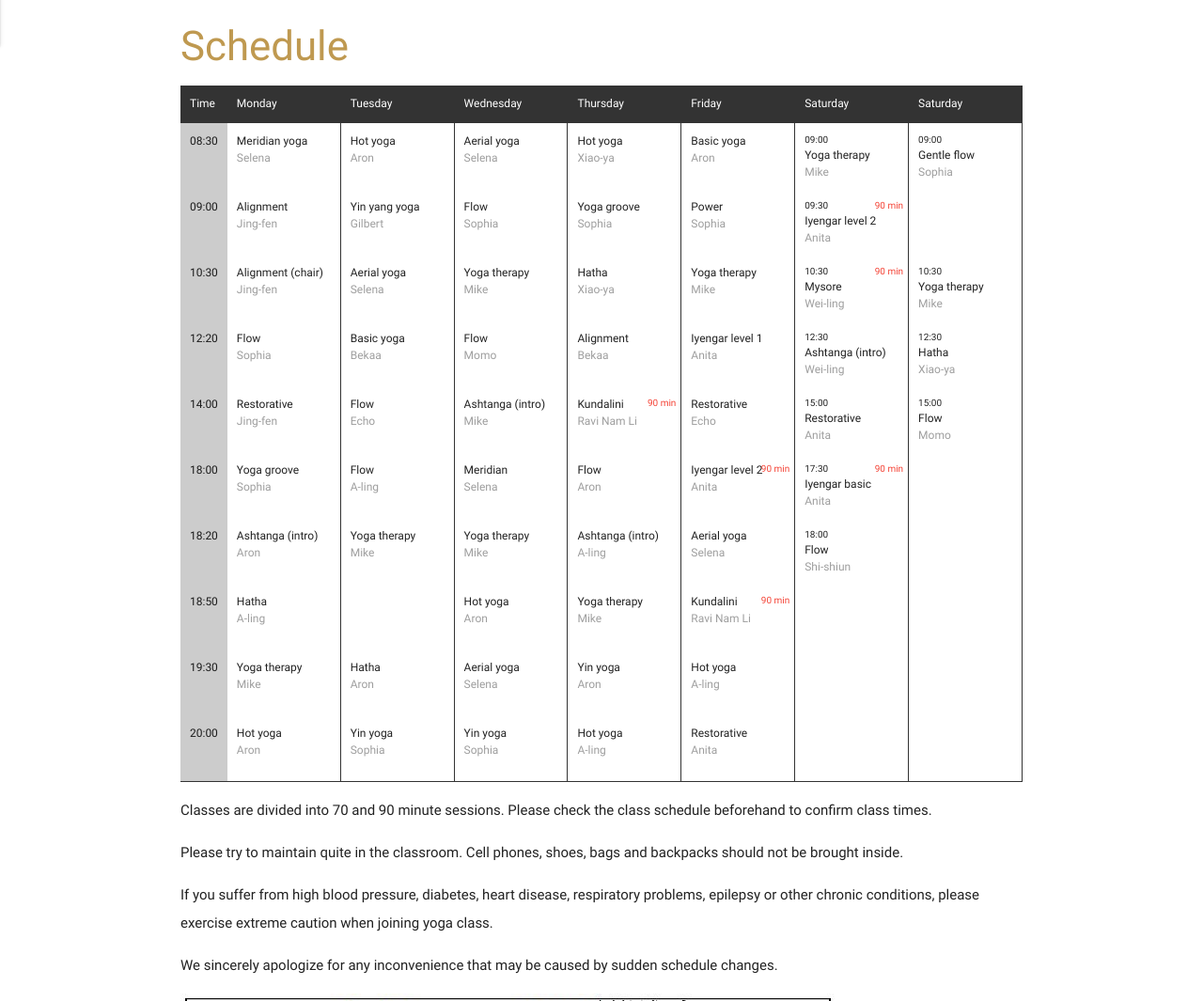
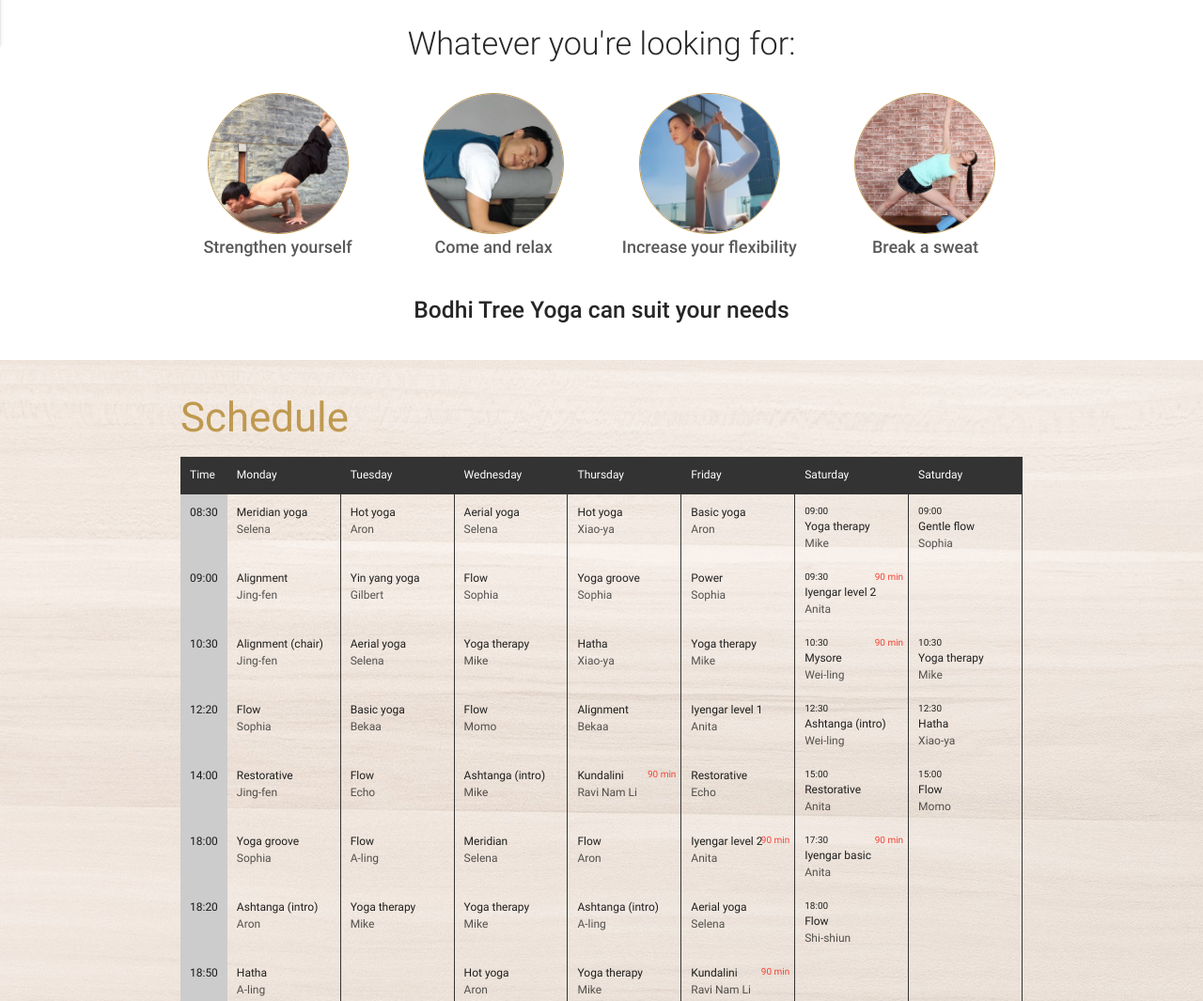
Before and after one commit to thrillstone/bodhitree, a website: page index.html in a window 1280 px wide. Shown: the part 812-1877 px from the top of the page at 94% size. Drawn offline with nearby package versions, Linux system fonts and the light colour scheme; some packages are replaced by stand-ins of ours.

Commit message:
Yoga items

```diff
--- a/assets/materialize/css/style.css
+++ b/assets/materialize/css/style.css
@@ -50,6 +50,10 @@ nav #nav-big li a.last {
 	color: white;
 }
 
+#sidenav-overlay {
+	z-index: 900 !important;
+}
+
 h1 {
 	font-size: 90px;
 	font-family: 'Alegreya';
@@ -68,7 +72,7 @@ p {
 	height: 100vh;
 	width: 100vw;
 	position: relative;
-	background-image: url("/assets/images/yoga.jpg");
+	background-image: url("yoga.jpg");
 	background-size: cover;
 }
 
@@ -178,6 +182,46 @@ p {
 	}
 }
 
+.yoga-items {
+	margin: 40px auto;
+	color: rgba(0, 0, 0, 0.85);
+}
+
+.yoga-items h4 {
+	text-align: center;
+	font-weight: 300;
+}
+
+.yoga-items h5 {
+	text-align: center;
+	font-weight: 500;
+}
+
+.yoga-item {
+	margin: 20px 0;
+}
+
+.yoga-item img {
+	display: block;
+	border: 1px solid #bf9950;
+	border-radius: 75px;
+	height: 150px;
+	width: 150px;
+	margin: auto;
+}
+
+.yoga-item .description {
+	font-size: 18px;
+	font-weight: 500;
+	color: rgba(0, 0, 0, 0.65);
+	text-align: center;
+}
+
+.schedule-container {
+	background-image: url('wood.jpg');
+	margin: 40px 0;
+}
+
 .schedule-columns {
 	display: flex;
 	flex-direction: row;
@@ -228,6 +272,10 @@ p {
 	right: 5px;
 }
 
+.schedule-row .teacher{
+	color: rgba(0, 0, 0, 0.65);
+}
+
 .icon-block {
 	padding: 0 15px;
 }
@@ -237,5 +285,5 @@ p {
 
 footer.page-footer {
 	margin: 0;
-	background-color: #bf9950;
+	background-color: #bfd88d
 }
--- a/index.html
+++ b/index.html
@@ -45,7 +45,39 @@
 		</div>
 	</div>
 
+	<div class="container yoga-items">
+		<h4>Whatever you're looking for:</h4>
+		<div class="row">
+			<div class="col l3 m6 s12">
+				<div class="yoga-item">
+					<img src="assets/images/strengthen.png"/>
+					<div class="description">Strengthen yourself</div>
+				</div>
+			</div>
+			<div class="col l3 m6 s12">
+				<div class="yoga-item">
+					<img src="assets/images/relax.jpg" />
+					<div class="description">Come and relax</div>
+				</div>
+			</div>
+			<div class="col l3 m6 s12">
+				<div class="yoga-item">
+					<img src="assets/images/flexibility.jpg" />
+					<div class="description">Increase your flexibility</div>
+				</div>
+			</div>
+			<div class="col l3 m6 s12">
+				<div class="yoga-item">
+					<img src="assets/images/beginners.jpg" />
+					<div class="description">Break a sweat</div>
+				</div>
+			</div>
+		</div>
+		<h5>Bodhi Tree Yoga can suit your needs</h5>
+	</div>
 
+
+	<div class="schedule-container">
 		<div class="container">
 			<div class="section">
 
@@ -72,216 +104,216 @@
 							<div class="schedule-row title">Monday</div>
 							<div class="schedule-row">
 								<div class="name">Meridian yoga</div>
-								<div class="teacher grey-text">Selena</div>
+								<div class="teacher">Selena</div>
 							</div>
 							<div class="schedule-row">
 								<div class="name">Alignment</div>
-								<div class="teacher grey-text">Jing-fen</div>
+								<div class="teacher">Jing-fen</div>
 							</div>
 							<div class="schedule-row">
 								<div class="name">Alignment (chair)</div>
-								<div class="teacher grey-text">Jing-fen</div>
+								<div class="teacher">Jing-fen</div>
 							</div>
 							<div class="schedule-row">
 								<div class="name">Flow</div>
-								<div class="teacher grey-text">Sophia</div>
+								<div class="teacher">Sophia</div>
 							</div>
 							<div class="schedule-row">
 								<div class="name">Restorative</div>
-								<div class="teacher grey-text">Jing-fen</div>
+								<div class="teacher">Jing-fen</div>
 							</div>
 							<div class="schedule-row">
 								<div class="name">Yoga groove</div>
-								<div class="teacher grey-text">Sophia</div>
+								<div class="teacher">Sophia</div>
 							</div>
 							<div class="schedule-row">
 								<div class="name">Ashtanga (intro)</div>
-								<div class="teacher grey-text">Aron</div>
+								<div class="teacher">Aron</div>
 							</div>
 							<div class="schedule-row">
 								<div class="name">Hatha</div>
-								<div class="teacher grey-text">A-ling</div>
+								<div class="teacher">A-ling</div>
 							</div>
 							<div class="schedule-row">
 								<div class="name">Yoga therapy</div>
-								<div class="teacher grey-text">Mike</div>
+								<div class="teacher">Mike</div>
 							</div>
 							<div class="schedule-row">
 								<div class="name">Hot yoga</div>
-								<div class="teacher grey-text">Aron</div>
+								<div class="teacher">Aron</div>
 							</div>
 						</div>
 						<div class="schedule-column weekday">
 							<div class="schedule-row title">Tuesday</div>
 							<div class="schedule-row">
 								<div class="name">Hot yoga</div>
-								<div class="teacher grey-text">Aron</div>
+								<div class="teacher">Aron</div>
 							</div>
 							<div class="schedule-row">
 								<div class="name">Yin yang yoga</div>
-								<div class="teacher grey-text">Gilbert</div>
+								<div class="teacher">Gilbert</div>
 							</div>
 							<div class="schedule-row">
 								<div class="name">Aerial yoga</div>
-								<div class="teacher grey-text">Selena</div>
+								<div class="teacher">Selena</div>
 							</div>
 							<div class="schedule-row">
 								<div class="name">Basic yoga</div>
-								<div class="teacher grey-text">Bekaa</div>
+								<div class="teacher">Bekaa</div>
 							</div>
 							<div class="schedule-row">
 								<div class="name">Flow</div>
-								<div class="teacher grey-text">Echo</div>
+								<div class="teacher">Echo</div>
 							</div>
 							<div class="schedule-row">
 								<div class="name">Flow</div>
-								<div class="teacher grey-text">A-ling</div>
+								<div class="teacher">A-ling</div>
 							</div>
 							<div class="schedule-row">
 								<div class="name">Yoga therapy</div>
-								<div class="teacher grey-text">Mike</div>
+								<div class="teacher">Mike</div>
 							</div>
 							<div class="schedule-row">
 							</div>
 							<div class="schedule-row">
 								<div class="name">Hatha</div>
-								<div class="teacher grey-text">Aron</div>
+								<div class="teacher">Aron</div>
 							</div>
 							<div class="schedule-row">
 								<div class="name">Yin yoga</div>
-								<div class="teacher grey-text">Sophia</div>
+								<div class="teacher">Sophia</div>
 							</div>
 						</div>
 						<div class="schedule-column weekday">
 							<div class="schedule-row title">Wednesday</div>
 							<div class="schedule-row">
 								<div class="name">Aerial yoga</div>
-								<div class="teacher grey-text">Selena</div>
+								<div class="teacher">Selena</div>
 							</div>
 							<div class="schedule-row">
 								<div class="name">Flow</div>
-								<div class="teacher grey-text">Sophia</div>
+								<div class="teacher">Sophia</div>
 							</div>
 							<div class="schedule-row">
 								<div class="name">Yoga therapy</div>
-								<div class="teacher grey-text">Mike</div>
+								<div class="teacher">Mike</div>
 							</div>
 							<div class="schedule-row">
 								<div class="name">Flow</div>
-								<div class="teacher grey-text">Momo</div>
+								<div class="teacher">Momo</div>
 							</div>
 							<div class="schedule-row">
 								<div class="name">Ashtanga (intro)</div>
-								<div class="teacher grey-text">Mike</div>
+								<div class="teacher">Mike</div>
 							</div>
 							<div class="schedule-row">
 								<div class="name">Meridian</div>
-								<div class="teacher grey-text">Selena</div>
+								<div class="teacher">Selena</div>
 							</div>
 							<div class="schedule-row">
 								<div class="name">Yoga therapy</div>
-								<div class="teacher grey-text">Mike</div>
+								<div class="teacher">Mike</div>
 							</div>
 							<div class="schedule-row">
 								<div class="name">Hot yoga</div>
-								<div class="teacher grey-text">Aron</div>
+								<div class="teacher">Aron</div>
 							</div>
 							<div class="schedule-row">
 								<div class="name">Aerial yoga</div>
-								<div class="teacher grey-text">Selena</div>
+								<div class="teacher">Selena</div>
 							</div>
 							<div class="schedule-row">
 								<div class="name">Yin yoga</div>
-								<div class="teacher grey-text">Sophia</div>
+								<div class="teacher">Sophia</div>
 							</div>
 						</div>
 						<div class="schedule-column weekday">
 							<div class="schedule-row title">Thursday</div>
 							<div class="schedule-row">
 								<div class="name">Hot yoga</div>
-								<div class="teacher grey-text">Xiao-ya</div>
+								<div class="teacher">Xiao-ya</div>
 							</div>
 							<div class="schedule-row">
 								<div class="name">Yoga groove</div>
-								<div class="teacher grey-text">Sophia</div>
+								<div class="teacher">Sophia</div>
 							</div>
 							<div class="schedule-row">
 								<div class="name">Hatha</div>
-								<div class="teacher grey-text">Xiao-ya</div>
+								<div class="teacher">Xiao-ya</div>
 							</div>
 							<div class="schedule-row">
 								<div class="name">Alignment</div>
-								<div class="teacher grey-text">Bekaa</div>
+								<div class="teacher">Bekaa</div>
 							</div>
 							<div class="schedule-row">
 								<div class="name">Kundalini</div>
-								<div class="teacher grey-text">Ravi Nam Li</div>
+								<div class="teacher">Ravi Nam Li</div>
 								<div class="time red-text">90 min</div>
 							</div>
 							<div class="schedule-row">
 								<div class="name">Flow</div>
-								<div class="teacher grey-text">Aron</div>
+								<div class="teacher">Aron</div>
 							</div>
 							<div class="schedule-row">
 								<div class="name">Ashtanga (intro)</div>
-								<div class="teacher grey-text">A-ling</div>
+								<div class="teacher">A-ling</div>
 							</div>
 							<div class="schedule-row">
 								<div class="name">Yoga therapy</div>
-								<div class="teacher grey-text">Mike</div>
+								<div class="teacher">Mike</div>
 							</div>
 							<div class="schedule-row">
 								<div class="name">Yin yoga</div>
-								<div class="teacher grey-text">Aron</div>
+								<div class="teacher">Aron</div>
 							</div>
 							<div class="schedule-row">
 								<div class="name">Hot yoga</div>
-								<div class="teacher grey-text">A-ling</div>
+								<div class="teacher">A-ling</div>
 							</div>
 						</div>
 						<div class="schedule-column weekday">
 							<div class="schedule-row title">Friday</div>
 							<div class="schedule-row">
 								<div class="name">Basic yoga</div>
-								<div class="teacher grey-text">Aron</div>
+								<div class="teacher">Aron</div>
 							</div>
 							<div class="schedule-row">
 								<div class="name">Power</div>
-								<div class="teacher grey-text">Sophia</div>
+								<div class="teacher">Sophia</div>
 							</div>
 							<div class="schedule-row">
 								<div class="name">Yoga therapy</div>
-								<div class="teacher grey-text">Mike</div>
+								<div class="teacher">Mike</div>
 							</div>
 							<div class="schedule-row">
 								<div class="name">Iyengar level 1</div>
-								<div class="teacher grey-text">Anita</div>
+								<div class="teacher">Anita</div>
 							</div>
 							<div class="schedule-row">
 								<div class="name">Restorative</div>
-								<div class="teacher grey-text">Echo</div>
+								<div class="teacher">Echo</div>
 							</div>
 							<div class="schedule-row">
 								<div class="name">Iyengar level 2</div>
-								<div class="teacher grey-text">Anita</div>
+								<div class="teacher">Anita</div>
 								<div class="time red-text">90 min</div>
 							</div>
 							<div class="schedule-row">
 								<div class="name">Aerial yoga</div>
-								<div class="teacher grey-text">Selena</div>
+								<div class="teacher">Selena</div>
 							</div>
 							<div class="schedule-row">
 								<div class="name">Kundalini</div>
-								<div class="teacher grey-text">Ravi Nam Li</div>
+								<div class="teacher">Ravi Nam Li</div>
 								<div class="time red-text">90 min</div>
 							</div>
 							<div class="schedule-row">
 								<div class="name">Hot yoga</div>
-								<div class="teacher grey-text">A-ling</div>
+								<div class="teacher">A-ling</div>
 							</div>
 							<div class="schedule-row">
 								<div class="name">Restorative</div>
-								<div class="teacher grey-text">Anita</div>
+								<div class="teacher">Anita</div>
 							</div>
 						</div>
 						<div class="schedule-column weekday">
@@ -289,40 +321,40 @@
 							<div class="schedule-row">
 								<div class="clock">09:00</div>
 								<div class="name">Yoga therapy</div>
-								<div class="teacher grey-text">Mike</div>
+								<div class="teacher">Mike</div>
 							</div>
 							<div class="schedule-row">
 								<div class="clock">09:30</div>
 								<div class="name">Iyengar level 2</div>
-								<div class="teacher grey-text">Anita</div>
+								<div class="teacher">Anita</div>
 								<div class="time red-text">90 min</div>
 							</div>
 							<div class="schedule-row">
 								<div class="clock">10:30</div>
 								<div class="name">Mysore</div>
-								<div class="teacher grey-text">Wei-ling</div>
+								<div class="teacher">Wei-ling</div>
 								<div class="time red-text">90 min</div>
 							</div>
 							<div class="schedule-row">
 								<div class="clock">12:30</div>
 								<div class="name">Ashtanga (intro)</div>
-								<div class="teacher grey-text">Wei-ling</div>
+								<div class="teacher">Wei-ling</div>
 							</div>
 							<div class="schedule-row">
 								<div class="clock">15:00</div>
 								<div class="name">Restorative</div>
-								<div class="teacher grey-text">Anita</div>
+								<div class="teacher">Anita</div>
 							</div>
 							<div class="schedule-row">
 								<div class="clock">17:30</div>
 								<div class="name">Iyengar basic</div>
-								<div class="teacher grey-text">Anita</div>
+								<div class="teacher">Anita</div>
 								<div class="time red-text">90 min</div>
 							</div>
 							<div class="schedule-row">
 								<div class="clock">18:00</div>
 								<div class="name">Flow</div>
-								<div class="teacher grey-text">Shi-shiun</div>
+								<div class="teacher">Shi-shiun</div>
 							</div>
 							<div class="schedule-row">
 							</div>
@@ -336,24 +368,24 @@
 							<div class="schedule-row">
 								<div class="clock">09:00</div>
 								<div class="name">Gentle flow</div>
-								<div class="teacher grey-text">Sophia</div>
+								<div class="teacher">Sophia</div>
 							</div>
 							<div class="schedule-row">
 							</div>
 							<div class="schedule-row">
 								<div class="clock">10:30</div>
 								<div class="name">Yoga therapy</div>
-								<div class="teacher grey-text">Mike</div>
+								<div class="teacher">Mike</div>
 							</div>
 							<div class="schedule-row">
 								<div class="clock">12:30</div>
 								<div class="name">Hatha</div>
-								<div class="teacher grey-text">Xiao-ya</div>
+								<div class="teacher">Xiao-ya</div>
 							</div>
 							<div class="schedule-row">
 								<div class="clock">15:00</div>
 								<div class="name">Flow</div>
-								<div class="teacher grey-text">Momo</div>
+								<div class="teacher">Momo</div>
 							</div>
 							<div class="schedule-row">
 							</div>
@@ -381,6 +413,7 @@
 
 			</div>
 		</div>
+	</div>
 
 
 
@@ -465,7 +498,7 @@
 			</div>
 			<div class="footer-copyright">
 				<div class="container">
-					Made by <a class="brown-text text-lighten-3" href="http://materializecss.com">Thrillstone</a>
+
 				</div>
 			</div>
 		</footer>
```
Also changed, not shown: assets/images/beginners.jpg (added), assets/images/flexibility.jpg (added), assets/images/relax.jpg (added), assets/images/strengthen.png (added), assets/images/sweat.jpg (added), assets/images/yoga-tree-toronto.jpg (added), assets/materialize/css/wood.jpg (added), assets/materialize/css/yoga.jpg (added).
